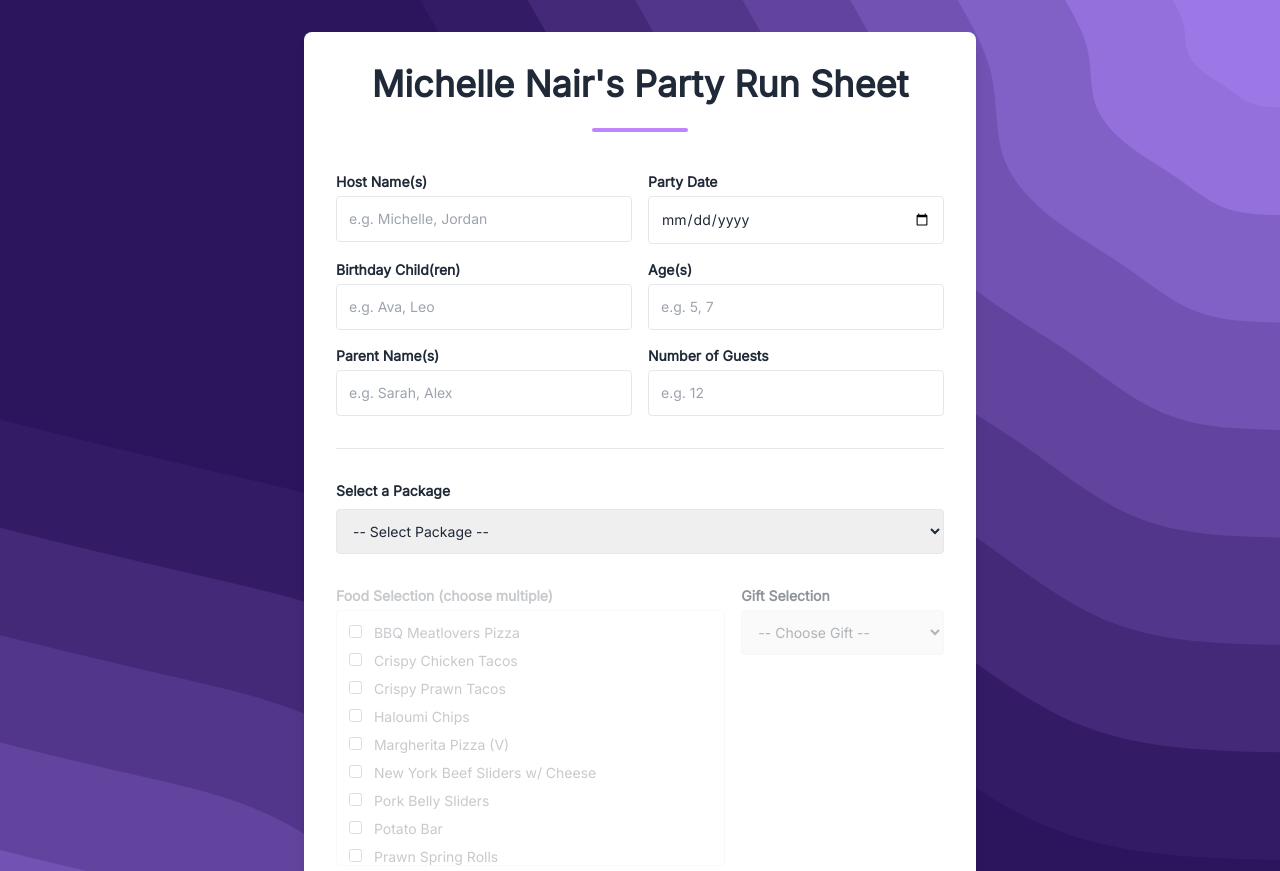
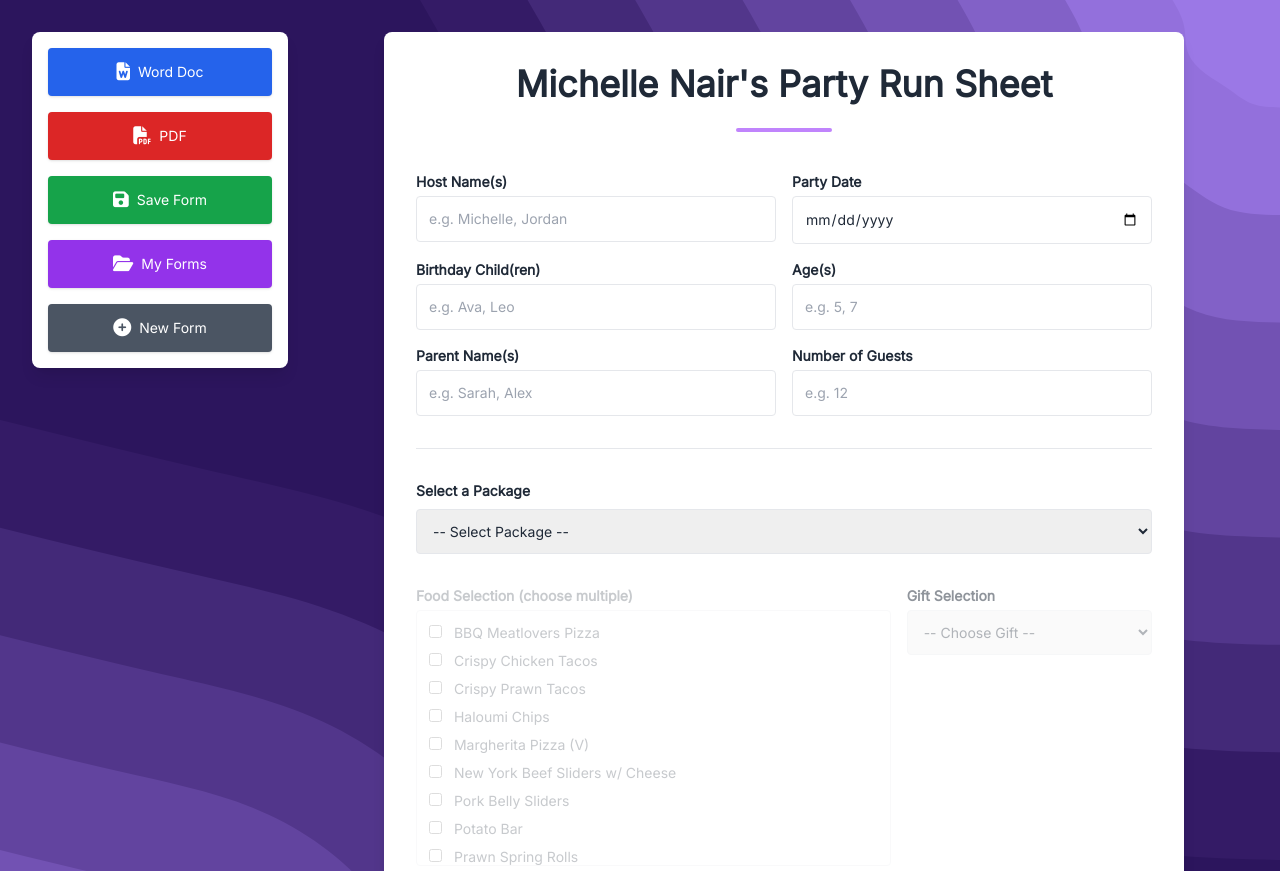
Before and after one commit to agabanto/Michelles_Project, a plain HTML site: page index.html in a window 1280 px wide. Shown: the top 871 px of the page. Drawn offline with nearby package versions, Linux system fonts and the light colour scheme.

Commit message:
Update index.html

```diff
--- a/index.html
+++ b/index.html
@@ -63,7 +63,8 @@
     background-color: #fdf4ff;
     background-attachment: fixed;">
 
-    <div class="max-w-2xl mx-auto bg-white p-8 rounded-lg shadow-lg mb-8 space-y-8">
+    <div class="max-w-7xl mx-auto flex flex-col md:flex-row-reverse gap-8 items-start">
+        <div class="w-full md:w-[800px] mx-auto bg-white p-8 rounded-lg shadow-lg space-y-8">
             <div class="text-center mb-10">
                 <h1 class="text-4xl font-bold mb-6 text-center">
                     Michelle Nair's Party Run Sheet</h1>
@@ -99,7 +100,8 @@
                     </div>
                     <div>
                         <label for="guests" class="block mb-1 font-bold">Number of Guests</label>
-                    <input type="number" id="guests" min="1" placeholder="e.g. 12" class="w-full border p-3 rounded" />
+                        <input type="number" id="guests" min="1" placeholder="e.g. 12"
+                            class="w-full border p-3 rounded" />
                     </div>
                 </div>
             </div>
@@ -124,7 +126,8 @@
                 </select>
             </div>
 
-        <div id="extra-fields" class="mt-6 space-y-4 opacity-50 pointer-events-none transition-opacity duration-300">
+            <div id="extra-fields"
+                class="mt-6 space-y-4 opacity-50 pointer-events-none transition-opacity duration-300">
                 <div class="flex gap-4">
                     <div id="food-section" class="flex-1">
                         <label for="food" class="block mb-1 font-bold">Food Selection (choose multiple)</label>
@@ -181,12 +184,12 @@
 
                             <label class="flex items-center justify-between">
                                 <div>
-                                <input type="checkbox" name="food" value="New York Beef Sliders w/ Cheese" class="mr-2"
-                                    onchange="togglePlatterInput(this)">
+                                    <input type="checkbox" name="food" value="New York Beef Sliders w/ Cheese"
+                                        class="mr-2" onchange="togglePlatterInput(this)">
                                     New York Beef Sliders w/ Cheese
                                 </div>
-                            <input type="number" name="platters-New_York_Beef_Sliders_w_Cheese" min="1" placeholder="0"
-                                class="w-16 border rounded p-1 hidden" />
+                                <input type="number" name="platters-New_York_Beef_Sliders_w_Cheese" min="1"
+                                    placeholder="0" class="w-16 border rounded p-1 hidden" />
                             </label>
 
                             <label class="flex items-center justify-between">
@@ -231,18 +234,18 @@
 
                             <label class="flex items-center justify-between">
                                 <div>
-                                <input type="checkbox" name="food" value="Salt and Szechuan Pepper Squid" class="mr-2"
-                                    onchange="togglePlatterInput(this)">
+                                    <input type="checkbox" name="food" value="Salt and Szechuan Pepper Squid"
+                                        class="mr-2" onchange="togglePlatterInput(this)">
                                     Salt and Szechuan Pepper Squid
                                 </div>
-                            <input type="number" name="platters-Salt_and_Szechuan_Pepper_Squid" min="1" placeholder="0"
-                                class="w-16 border rounded p-1 hidden" />
+                                <input type="number" name="platters-Salt_and_Szechuan_Pepper_Squid" min="1"
+                                    placeholder="0" class="w-16 border rounded p-1 hidden" />
                             </label>
 
                             <label class="flex items-center justify-between">
                                 <div>
-                                <input type="checkbox" name="food" value="Smoked Ham & Three Cheese Pizza" class="mr-2"
-                                    onchange="togglePlatterInput(this)">
+                                    <input type="checkbox" name="food" value="Smoked Ham & Three Cheese Pizza"
+                                        class="mr-2" onchange="togglePlatterInput(this)">
                                     Smoked Ham & Three Cheese Pizza
                                 </div>
                                 <input type="number" name="platters-Smoked_Ham_and_Three_Cheese_Pizza" min="1"
@@ -255,28 +258,28 @@
                                         onchange="togglePlatterInput(this)">
                                     Southern Fried Chicken Bites
                                 </div>
-                            <input type="number" name="platters-Southern_Fried_Chicken_Bites" min="1" placeholder="0"
-                                class="w-16 border rounded p-1 hidden" />
+                                <input type="number" name="platters-Southern_Fried_Chicken_Bites" min="1"
+                                    placeholder="0" class="w-16 border rounded p-1 hidden" />
                             </label>
 
                             <label class="flex items-center justify-between">
                                 <div>
-                                <input type="checkbox" name="food" value="Southern Fried Chicken Burgers" class="mr-2"
-                                    onchange="togglePlatterInput(this)">
+                                    <input type="checkbox" name="food" value="Southern Fried Chicken Burgers"
+                                        class="mr-2" onchange="togglePlatterInput(this)">
                                     Southern Fried Chicken Burgers
                                 </div>
-                            <input type="number" name="platters-Southern_Fried_Chicken_Burgers" min="1" placeholder="0"
-                                class="w-16 border rounded p-1 hidden" />
+                                <input type="number" name="platters-Southern_Fried_Chicken_Burgers" min="1"
+                                    placeholder="0" class="w-16 border rounded p-1 hidden" />
                             </label>
 
                             <label class="flex items-center justify-between">
                                 <div>
-                                <input type="checkbox" name="food" value="Tempura Prawns w/ Wasabi Mayo" class="mr-2"
-                                    onchange="togglePlatterInput(this)">
+                                    <input type="checkbox" name="food" value="Tempura Prawns w/ Wasabi Mayo"
+                                        class="mr-2" onchange="togglePlatterInput(this)">
                                     Tempura Prawns w/ Wasabi Mayo
                                 </div>
-                            <input type="number" name="platters-Tempura_Prawns_w_Wasabi_Mayo" min="1" placeholder="0"
-                                class="w-16 border rounded p-1 hidden" />
+                                <input type="number" name="platters-Tempura_Prawns_w_Wasabi_Mayo" min="1"
+                                    placeholder="0" class="w-16 border rounded p-1 hidden" />
                             </label>
 
                             <label class="flex items-center justify-between">
@@ -308,7 +311,6 @@
                                 <input type="number" name="platters-Vegetarian_Spring_Rolls" min="1" placeholder="0"
                                     class="w-16 border rounded p-1 hidden" />
                             </label>
-
                         </div>
                     </div>
 
@@ -399,51 +401,36 @@
                     </table>
                 </div>
             </div>
-
-        <div class="flex flex-wrap gap-4 mt-8 justify-center">
-
-            <!-- Generate Word Doc -->
+        </div>
+        <div class="w-full md:w-64 md:sticky md:top-8 self-start">
+            <div class="bg-white p-4 rounded-lg shadow-lg space-y-4">
+                <!-- Buttons go here -->
                 <button type="button" onclick="generateEventDocx(getFormData())"
-                class="flex items-center gap-2 bg-blue-600 hover:bg-blue-700 text-white px-5 py-2.5 rounded-full shadow transition">
-                <i class="fas fa-file-word text-lg"></i>
-                Word Doc
+                    class="w-full flex items-center justify-center gap-2 bg-blue-600 hover:bg-blue-700 text-white px-5 py-2.5 rounded shadow transition">
+                    <i class="fas fa-file-word text-lg"></i> Word Doc
                 </button>
 
-            <!-- Generate PDF -->
                 <button type="button" onclick="generateEventPDF(getFormData())"
-                class="flex items-center gap-2 bg-red-600 hover:bg-red-700 text-white px-5 py-2.5 rounded-full shadow transition">
-                <i class="fas fa-file-pdf text-lg"></i>
-                PDF
+                    class="w-full flex items-center justify-center gap-2 bg-red-600 hover:bg-red-700 text-white px-5 py-2.5 rounded shadow transition">
+                    <i class="fas fa-file-pdf text-lg"></i> PDF
                 </button>
 
-            <!-- Save or Update -->
                 <button id="save-btn" onclick="handleSave()"
-                class="flex items-center gap-2 bg-green-600 hover:bg-green-700 text-white px-5 py-2.5 rounded-full shadow transition">
-                <i class="fas fa-save text-lg"></i>
-                Save Form
+                    class="w-full flex items-center justify-center gap-2 bg-green-600 hover:bg-green-700 text-white px-5 py-2.5 rounded shadow transition">
+                    <i class="fas fa-save text-lg"></i> Save Form
                 </button>
 
-            <!-- View Saved Forms -->
                 <button onclick="openMyForms()"
-                class="flex items-center gap-2 bg-purple-600 hover:bg-purple-700 text-white px-5 py-2.5 rounded-full shadow transition">
-                <i class="fas fa-folder-open text-lg"></i>
-                My Forms
+                    class="w-full flex items-center justify-center gap-2 bg-purple-600 hover:bg-purple-700 text-white px-5 py-2.5 rounded shadow transition">
+                    <i class="fas fa-folder-open text-lg"></i> My Forms
                 </button>
 
-            <!-- New Form -->
                 <button onclick="handleNewForm()"
-                class="flex items-center gap-2 bg-gray-600 hover:bg-gray-700 text-white px-5 py-2.5 rounded-full shadow transition">
-                <i class="fas fa-plus-circle text-lg"></i>
-                New Form
+                    class="w-full flex items-center justify-center gap-2 bg-gray-600 hover:bg-gray-700 text-white px-5 py-2.5 rounded shadow transition">
+                    <i class="fas fa-plus-circle text-lg"></i> New Form
                 </button>
-
-        </div>
-
             </div>
         </div>
-    </div>
-
-
     </div>
 
     <script>
@@ -592,14 +579,22 @@
 
             // Change button text to "Update"
             const btn = document.getElementById("save-btn");
-            if (btn) btn.textContent = "Update Form";
+            if (btn) {
+                btn.innerHTML = `
+    <i class="fas fa-pen-to-square text-lg"></i> Update Form
+  `;
+            }
             window.scrollTo({ top: 0, behavior: "smooth" });
         }
 
         function resetFormState() {
             currentFormId = null;
             const btn = document.getElementById("save-btn");
-            if (btn) btn.textContent = "Save Form";
+            if (btn) {
+                btn.innerHTML = `
+            <i class="fas fa-save text-lg"></i> Save Form
+        `;
+            }
         }
 
         let currentFormId = null;
@@ -612,7 +607,8 @@
                 const docRef = await addDoc(collection(db, "runsheets"), formData);
                 showToast("Form saved successfully", "success");
                 currentFormId = docRef.id;
-                document.getElementById("save-btn").textContent = "Update Form";
+                document.getElementById("save-btn").innerHTML = `<i class="fas fa-pen-to-square text-lg"></i> Update Form`;
+
             } catch (e) {
                 console.error("Error adding document: ", e);
                 showToast("Failed to save form", "error");
@@ -1159,7 +1155,7 @@
 
                 forms.forEach(form => {
                     const wrapper = document.createElement("div");
-                    wrapper.className = "flex justify-between items-center py-2 px-1 hover:bg-gray-50";
+                    wrapper.className = "flex justify-between items-center py-2 px-4 hover:bg-gray-50";
 
                     const info = document.createElement("div");
                     info.className = "flex flex-col";
@@ -1280,7 +1276,9 @@
 
             // Reset state
             currentFormId = null;
-            document.getElementById("save-btn").textContent = "Save Form";
+            document.getElementById("save-btn").innerHTML = `
+  <i class="fas fa-save text-lg"></i> Save Form
+`;
 
             // Reset package logic
             document.getElementById("partypkg").dispatchEvent(new Event("change"));
@@ -1312,15 +1310,21 @@
 
     <div id="forms-modal"
         class="fixed inset-0 z-50 hidden flex items-center justify-center bg-black bg-opacity-60 transition-opacity duration-300">
-        <div class="bg-white rounded-xl shadow-2xl w-full max-w-3xl mx-auto p-6 relative text-gray-800">
+
+        <!-- Modal card -->
+        <div
+            class="bg-white rounded-xl shadow-2xl w-full max-w-3xl mx-auto p-6 relative text-gray-800 h-[500px] flex flex-col">
+
             <h2 class="text-2xl font-bold text-center mb-4 flex items-center justify-center gap-2 text-purple-700">
                 <i class="fas fa-folder-open"></i> Saved Run Sheets
             </h2>
 
-            <div id="form-list" class="divide-y divide-gray-200 max-h-[60vh] overflow-y-auto px-1 text-sm">
+            <!-- Scrollable form list takes remaining space -->
+            <div id="form-list" class="divide-y divide-gray-200 overflow-y-auto px-1 text-sm flex-1">
                 <!-- Forms will be inserted here -->
             </div>
 
+            <!-- Close button -->
             <button onclick="closeMyForms()"
                 class="absolute top-4 right-4 text-gray-400 hover:text-gray-700 transition">
                 <i class="fas fa-times text-xl"></i>
```
Lines whose indentation alone changed are shown as unchanged.
